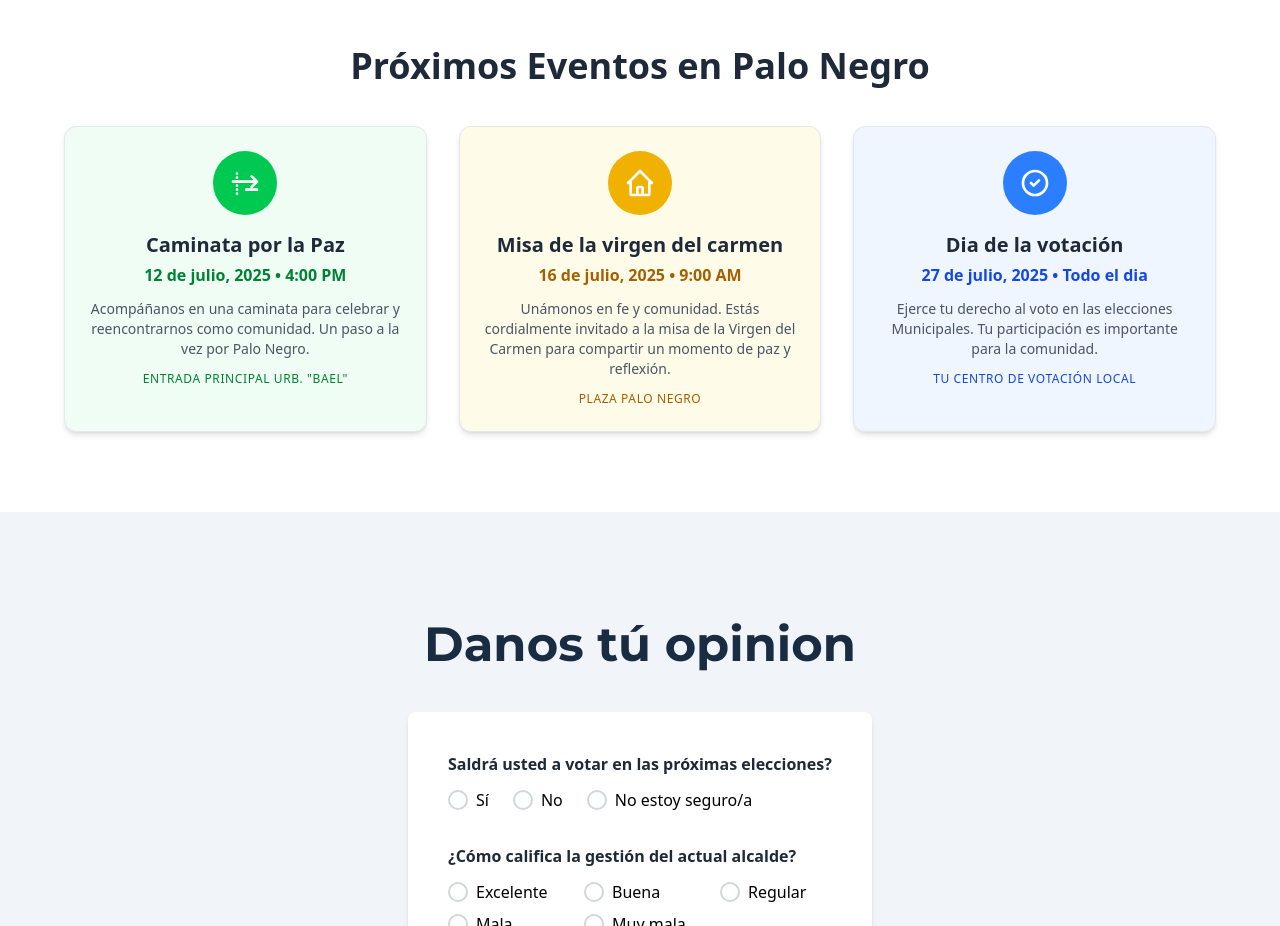
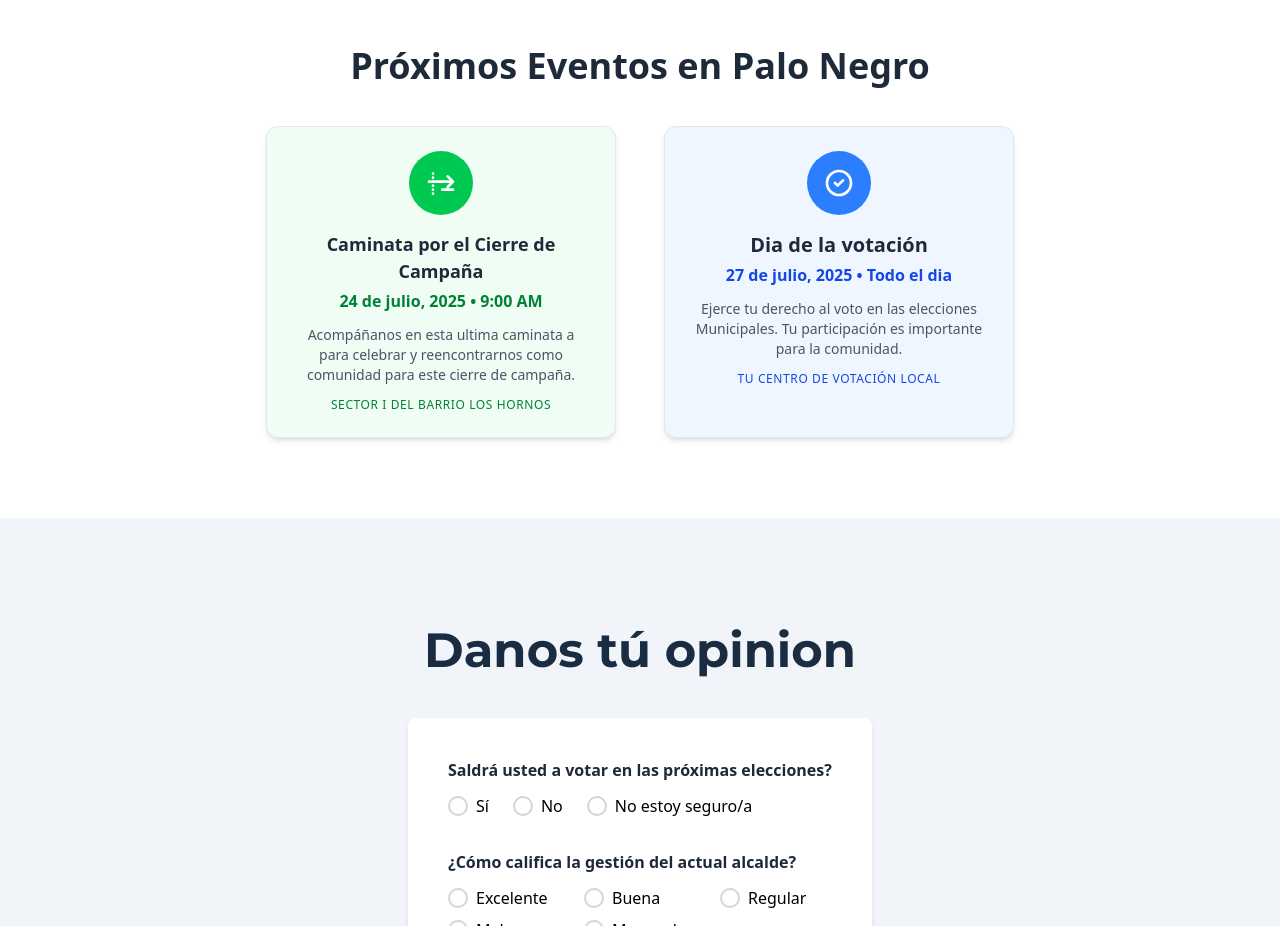
Before and after one commit to JoseeGT/portal-alcalde, an Astro site: page / in a window 1280 px wide. Shown: the part 7820-8746 px from the top of the page. Built offline with nearby package versions, Linux system fonts and the light colour scheme; Astro itself is replaced by a stand-in of ours; what tailwindcss-animated would draw is missing.

Commit message:
actualizado eventos

```diff
--- a/src/components/Reuniones.astro
+++ b/src/components/Reuniones.astro
@@ -7,10 +7,10 @@
     </div>
 
     <div
-      class="grid grid-cols-1 md:grid-cols-2 lg:grid-cols-3 gap-8"
+      class="flex justify-center gap-8 md:gap-12 md:px-20 "
     >
       <div
-        class="bg-green-50 border border-gray-200 rounded-xl shadow-md p-6 flex flex-col items-center text-center transform hover:scale-105 transition-transform duration-300"
+        class="bg-green-50 border border-gray-200 rounded-xl shadow-md p-6 flex flex-col items-center text-center transform hover:scale-105 transition-transform duration-300 max-w-[350px]"
       >
         <div class="bg-green-500 text-white rounded-full p-4 mb-4">
           <svg
@@ -33,18 +33,18 @@
             />
           </svg>
         </div>
-        <h3 class="font-bold text-xl text-gray-800 roboto">Caminata por la Paz</h3>
-        <p class="font-semibold text-green-700 mt-1">12 de julio, 2025 • 4:00 PM</p>
+        <h3 class="font-bold text-[18px] text-gray-800 roboto">Caminata por el Cierre de Campaña</h3>
+        <p class="font-semibold text-green-700 mt-1">24 de julio, 2025 • 9:00 AM</p>
         <p class="text-gray-600 mt-3 text-sm">
-          Acompáñanos en una caminata para celebrar y reencontrarnos como comunidad. Un paso a la vez por Palo Negro.
+          Acompáñanos en esta ultima caminata a para celebrar y reencontrarnos como comunidad para este cierre de campaña.
         </p>
         <p class="text-green-700 text-xs mt-3 font-medium tracking-wider uppercase">
-          Entrada Principal Urb. "Bael"
+          Sector I del Barrio los Hornos
         </p>
 
       </div>
 
-      <div
+      <!-- <div
         class="bg-yellow-50 border border-gray-200 rounded-xl shadow-md p-6 flex flex-col items-center text-center transform hover:scale-105 transition-transform duration-300"
       >
         <div class="bg-yellow-500 text-white rounded-full p-4 mb-4">
@@ -72,10 +72,10 @@
           Plaza Palo Negro
         </p>
 
-      </div>
+      </div> -->
 
       <div
-        class="bg-blue-50 border border-gray-200 rounded-xl shadow-md p-6 flex flex-col items-center text-center transform hover:scale-105 transition-transform duration-300"
+        class="bg-blue-50 border border-gray-200 rounded-xl shadow-md p-6 flex flex-col items-center text-center transform hover:scale-105 transition-transform duration-300 max-w-[350px]"
       >
         <div class="bg-blue-500 text-white rounded-full p-4 mb-4">
 <svg
```
